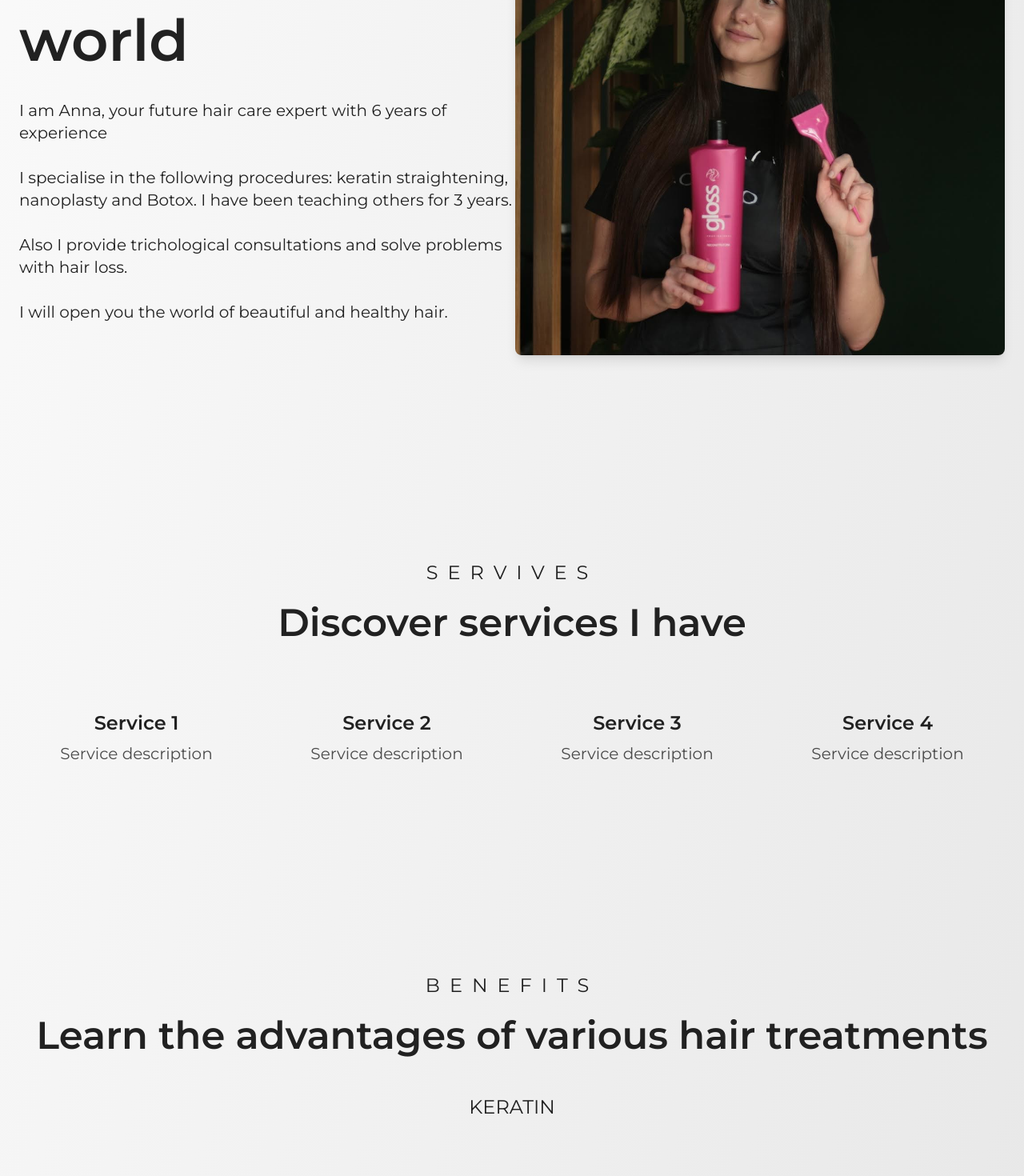
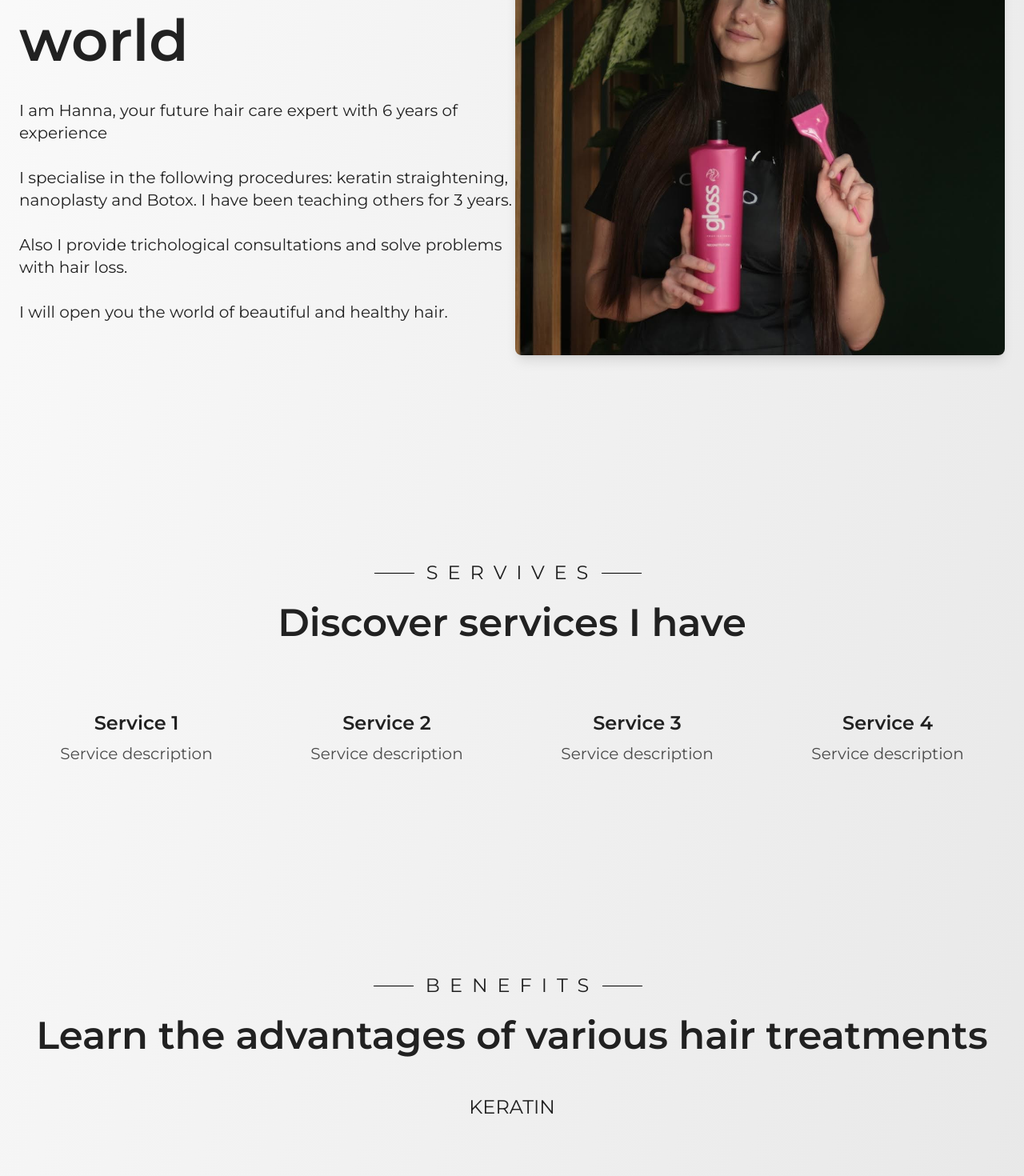
Before and after one commit to ValeriiMatviienko/hair, a Next.js app: page /en in a window 1280 px wide. Shown: the part 320-1790 px from the top of the page at 80% size. Built offline with nearby package versions, Linux system fonts and the light colour scheme.

Commit message:
lines to title

```diff
--- a/app/[locale]/globals.css
+++ b/app/[locale]/globals.css
@@ -55,7 +55,7 @@ html:not([data-scroll="0"]) .navbar {
   color: #1a4c3d;
   font-weight: bold;
 }
-/* .title-line {
+.title-line {
   position: relative;
   display: inline-block;
 }
@@ -65,9 +65,9 @@ html:not([data-scroll="0"]) .navbar {
   content: "";
   position: absolute;
   top: 50%;
-  width: 60px;
   height: 1px;
   background-color: black;
+  width: 50px;
 }
 
 .title-line::before {
@@ -77,5 +77,5 @@ html:not([data-scroll="0"]) .navbar {
 
 .title-line::after {
   left: 100%;
-  margin-left: 15px;
-} */
+  margin-left: 5px;
+}
--- a/app/components/BenefitsSection/index.tsx
+++ b/app/components/BenefitsSection/index.tsx
@@ -19,9 +19,11 @@ const BenefitsSection = () => {
         damping={1e-1}
         triggerOnce={true}
       >
-        <h3 className="mb-3 text-2xl text-center text-black uppercase ls-51">
-          {t("benefits_section_title")}
-        </h3>
+        <div className="text-center">
+          <h2 className="mx-auto mb-3 text-2xl text-center text-black uppercase title-line ls-51">
+            {t("benefits_section_title")}
+          </h2>
+        </div>
         <p className="text-3xl font-semibold text-center text-black lg:text-5xl">
           {t("benefits_section_subtitle")}
         </p>
@@ -37,15 +39,15 @@ const BenefitsSection = () => {
             triggerOnce={true}
           >
             <div>
-              <h4 className="mb-4 text-2xl text-center text-black uppercase">
+              <h3 className="mb-4 text-2xl text-center text-black uppercase">
                 {benefitSection.title}
-              </h4>
+              </h3>
               <ul className="space-y-4">
                 {benefitSection.benefits.map((benefit, subIdx) => (
                   <li key={subIdx} className="flex flex-col space-y-2">
-                    <h5 className="text-lg font-semibold text-center uppercase md:text-xl md:text-left">
+                    <h4 className="text-lg font-semibold text-center uppercase md:text-xl md:text-left">
                       {benefit.subtitle}
-                    </h5>
+                    </h4>
                     <p className="text-lg text-center text-black md:text-xl text-opacity-80 md:text-left">
                       {benefit.description}
                     </p>
--- a/app/components/FAQSection/index.tsx
+++ b/app/components/FAQSection/index.tsx
@@ -19,7 +19,7 @@ const FAQSection: React.FC = () => {
             damping={1e-1}
             triggerOnce={true}
           >
-            <h3 className="mb-3 text-2xl text-black uppercase ls-51">
+            <h3 className="mb-3 text-2xl text-black uppercase title-line ls-51">
               {t("faq_title")}
             </h3>
           </Fade>
--- a/app/components/GallerySection/index.tsx
+++ b/app/components/GallerySection/index.tsx
@@ -18,7 +18,7 @@ const GallerySection: React.FC = () => {
             damping={1e-1}
             triggerOnce={true}
           >
-            <h2 className="mb-3 text-2xl tracking-widest text-black uppercase ls-51">
+            <h2 className="mb-3 text-2xl tracking-widest text-black uppercase title-line ls-51">
               {t("gallery_title")}
             </h2>
           </Fade>
--- a/app/components/PriceSection/index.tsx
+++ b/app/components/PriceSection/index.tsx
@@ -11,9 +11,11 @@ const PriceSection = () => {
     <div className="relative pt-4 sm:pt-0" id="price-section">
       <div className="px-4 mx-auto sm:px-6 max-w-7xl lg:pt-20 sm:pb-24">
         <Fade direction={"up"} delay={100} cascade damping={0.1} triggerOnce>
-          <h2 className="mb-4 text-2xl text-center text-black uppercase sm:mb-5 ls-51">
-            {t("price_section_title")}
-          </h2>
+          <div className="text-center">
+            <h2 className="mb-4 text-2xl text-center text-black uppercase title-line sm:mb-5 ls-51">
+              {t("price_section_title")}
+            </h2>
+          </div>
         </Fade>
         <Fade direction={"up"} delay={200} cascade damping={0.1} triggerOnce>
           <table className="w-full text-sm text-left text-black md:text-lg">
--- a/app/components/ServiceSection/index.tsx
+++ b/app/components/ServiceSection/index.tsx
@@ -8,7 +8,6 @@ const ServiceSection = () => {
   const serviceData = getServiceData(t);
 
   return (
-    <div>
     <div
       className="px-4 py-20 mx-auto sm:px-6 sm:py-40 max-w-7xl"
       id="service-section"
@@ -21,7 +20,7 @@ const ServiceSection = () => {
           damping={1e-1}
           triggerOnce={true}
         >
-            <h1 className="mb-3 text-2xl text-black uppercase ls-51">
+          <h1 className="mb-3 text-2xl text-black uppercase title-line ls-51">
             {t("service_section_title")}
           </h1>
         </Fade>
@@ -59,7 +58,6 @@ const ServiceSection = () => {
         </Fade>
       </div>
     </div>
-    </div>
   );
 };
 
--- a/messages/en.json
+++ b/messages/en.json
@@ -19,7 +19,7 @@
     "form_button_send": "Send message",
 
     "hero_title": "Welcome to my world",
-    "hero_description": "I am Anna, your future hair care expert with 6 years of experience\n\nI specialise in the following procedures: keratin straightening, nanoplasty and Botox. I have been teaching others for 3 years.\n\nAlso I provide trichological consultations and solve problems with hair loss.\n\nI will open you the world of beautiful and healthy hair.",
+    "hero_description": "I am Hanna, your future hair care expert with 6 years of experience\n\nI specialise in the following procedures: keratin straightening, nanoplasty and Botox. I have been teaching others for 3 years.\n\nAlso I provide trichological consultations and solve problems with hair loss.\n\nI will open you the world of beautiful and healthy hair.",
 
     "service_section_title": "Servives",
     "service_section_subtitle": "Discover services I have",
```
Lines whose indentation alone changed are shown as unchanged.
